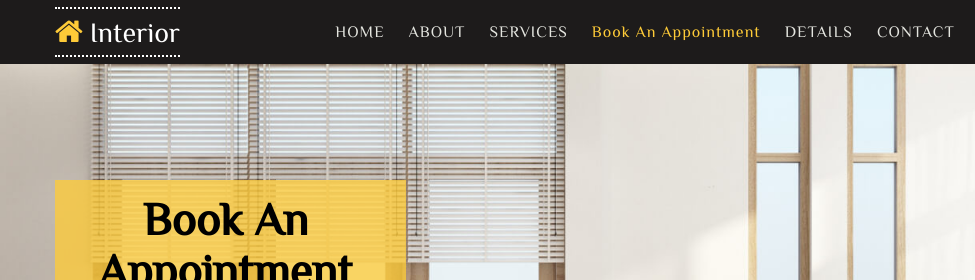
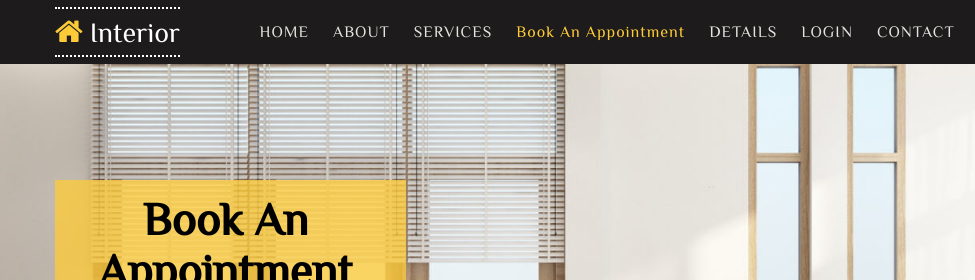
Before and after one commit to kdharsh/kdharshini, a plain HTML site: page blog.html in a window 1280 px wide. Shown: the top 280 px of the page, 0-975 px from the left. Drawn offline with Linux system fonts and the light colour scheme.

Commit message:
Update blog.html

```diff
--- a/blog.html
+++ b/blog.html
@@ -37,6 +37,7 @@
 					<li><a href="services.html">SERVICES</a></li>
 					<li class="active"><a href="blog.html">Book An Appointment</a></li>
 					<li><a href="details.html">DETAILS</a></li>
+					 <li><a href="login.html">LOGIN</a></li>
 					<li><a href="contact.html">CONTACT</a></li>
 		        	<li class="dropdown dropdown-large">
 				<a href="#" class="dropdown-toggle" data-toggle="dropdown">DROPDOWN <b class="caret"></b></a>
```
